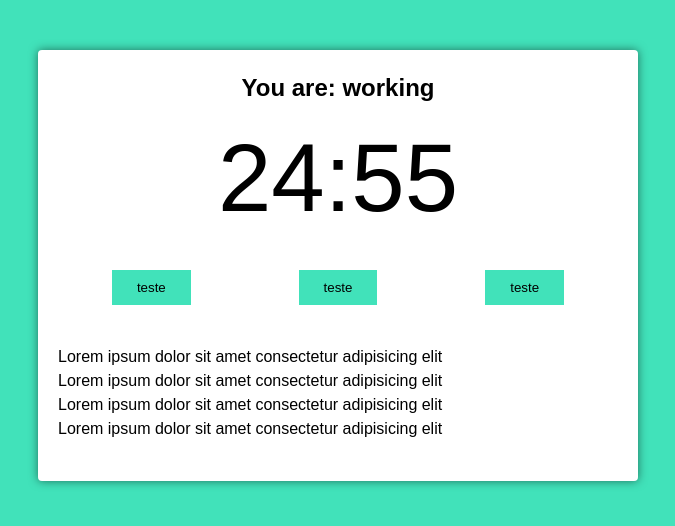
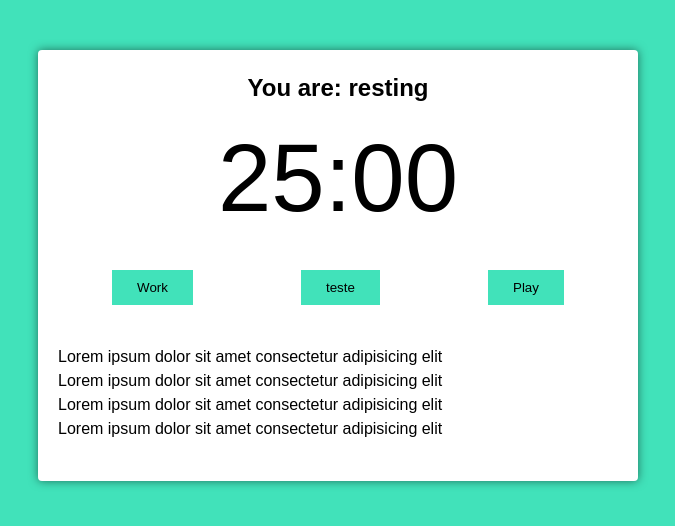
Before and after one commit to rdGxd/typescript_pomodoro_react, a React (Create React App) app: page / in a window 1280 px wide. Shown: the top 526 px of the page, without its empty margins (302-977 px from the left). Built offline with nearby package versions, Linux system fonts and the light colour scheme.

Commit message:
Botão para iniciar o pomodoro (Working)

```diff
--- a/src/components/pomodoro-timer.tsx
+++ b/src/components/pomodoro-timer.tsx
@@ -1,5 +1,5 @@
 // Importando as dependências necessárias
-import { useState } from 'react';
+import { useEffect, useState } from 'react';
 import { useInterval } from '../hooks/use-interval'; // Importando o hook personalizado useInterval
 import { Button } from './button'; // Importando o componente Button
 import { Timer } from './timer'; // Importando o componente Timer
@@ -16,23 +16,45 @@
 export function PomodoroTimer(props: Props): JSX.Element {
   // Definindo o estado do contador principal do Pomodoro usando o valor fornecido nas props
   const [mainTime, setMainTime] = useState(props.pomodoroTime);
+  const [timeCounting, setTimeCounting] = useState(false); // Estado para controlar pausa/play do timer
+  const [working, setWorking] = useState(false); // Estado para controlar fase de trabalho/descanso
+
+  // Efeito para adicionar classe CSS quando a fase de trabalho estiver ativa
+  useEffect(() => {
+    if (working) document.body.classList.add('working'); // Adiciona classe CSS
+    else document.body.classList.remove('working'); // Remove classe CSS
+  }, [working]);
 
   // Utilizando o hook useInterval para atualizar o contador a cada segundo
-  useInterval(() => {
-    setMainTime(mainTime - 1); // Decrementa o tempo a cada chamada do intervalo
-  }, 1000);
+  useInterval(
+    () => {
+      if (timeCounting) setMainTime(mainTime - 1); // Decrementa o tempo apenas se estiver contando
+    },
+    timeCounting ? 1000 : null, // Intervalo de 1 segundo se contando, caso contrário, nulo
+  );
+
+  // Função para configurar a fase de trabalho
+  const configureWorking = () => {
+    setTimeCounting(true); // Inicia a contagem
+    setWorking(true); // Define a fase de trabalho como ativa
+  };
 
   // Renderizando o componente PomodoroTimer
   return (
     <div className="pomodoro">
-      <h2>You are: working</h2>
+      <h2>You are: {working ? 'working' : 'resting'}</h2>
       {/* Renderiza o componente Timer com o tempo atual */}
       <Timer mainTime={mainTime} />
-      {/* Renderiza botões de teste */}
+      {/* Renderiza botões de controle */}
       <div className="controls">
+        <Button text="Work" onClick={() => configureWorking()} />{' '}
+        {/* Botão para iniciar a fase de trabalho */}
         <Button text="teste" onClick={() => console.log(1)} />{' '}
-        <Button text="teste" onClick={() => console.log(1)} />{' '}
-        <Button text="teste" onClick={() => console.log(1)} />
+        {/* Botão de teste */}
+        <Button
+          text={timeCounting ? 'Pause' : 'Play'}
+          onClick={() => setTimeCounting(!timeCounting)} // Alterna entre pausa/play
+        />
       </div>
 
       {/* Exibe detalhes adicionais */}
```
